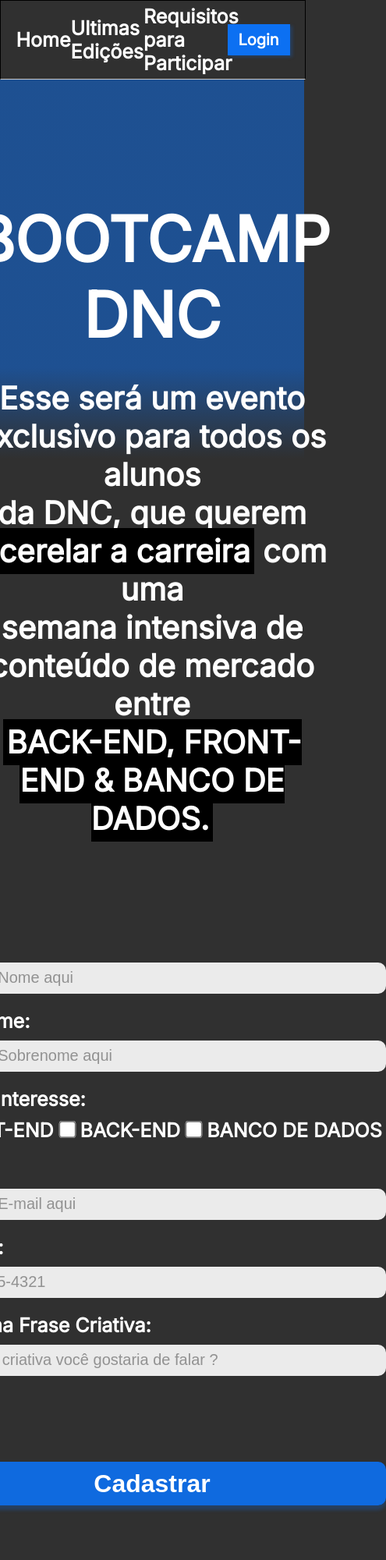
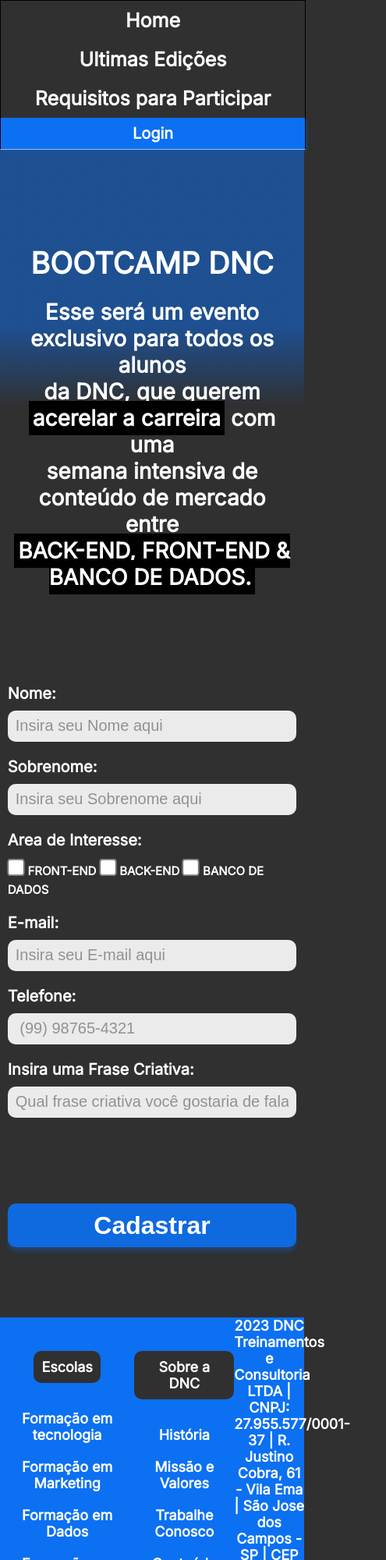
Before and after one commit to FgsMeireles/bootcampDNC, a plain HTML site: page index.html in a window 390 px wide. Shown: the top 2000 px of the page at 78% size, 495 px wide, since content can reach past the window. Drawn offline with Linux system fonts and the light colour scheme.

Commit message:
Adicionando media Query Mobile

```diff
--- a/index.html
+++ b/index.html
@@ -68,7 +68,7 @@
     </section>
 
     <footer>
-        <div classe="linha1">
+        <div class="linha1">
             <nav>
                 <h5> Escolas </h5>
                 <ul>
@@ -77,7 +77,7 @@
                     </li>
 
                     <li>
-                        <a href=""> Formação em Matketing </a>
+                        <a href=""> Formação em Marketing</a>
                     </li>
 
                     <li>
--- a/style.css
+++ b/style.css
@@ -60,7 +60,7 @@
                     background-color: var(--azul-dnc);
 
                     height: 40px;
-                    width: 80px;
+                    width: 100px;
 
                     font-family: inter;
                     font-size: 20px;
@@ -185,4 +185,131 @@
 
         footer .linha1{
             display:flex;
+            justify-content: space-around;
+            align-items: center;
         }
+
+        footer ul{
+            list-style: none;
+            margin: 0px;
+            padding: 0px;
+            font-size: 18px;
+        }
+
+        footer nav{
+            display: flex;
+            flex-direction: column;
+            align-items: center;
+
+            height: 330px;
+        }
+
+        footer h5{
+            text-align: center;
+            color: white;
+            font-family: var(--fonte-padrao);
+            font-weight: 800;
+            font-size: 18px;
+
+            background-color: var(--preto-dnc);
+            border-radius: 10px;
+            padding: 10px 10px 10px 10px;
+            margin-bottom: 15px;
+        }
+
+        footer ul li{
+            text-align: center;
+            color: white;
+            font-weight: 600;
+            font-family: var(--fonte-padrao);
+
+            margin: 20px 0px 20px 0px;
+        }
+
+        footer ul li a{
+            color: white;
+            text-decoration: none;
+        }
+
+        footer ul li a:hover{
+            color:var(--cinza-hover)
+        }
+
+        footer .endereço{
+            color: white;
+            font-family: var(--fonte-padrao);
+            font-weight: 600;
+            font-size: 18px;
+            text-align: center;
+            width: 23%;
+        }
+
+        footer .linha2{
+            display: flex;
+            justify-content: center;
+            margin: 0px;
+            padding: 10px;
+        }
+
+        footer .linha2 a{
+            font-family: var(--fonte-padrao);
+            font-size: 18px;
+            font-weight: 600;
+            color:white;
+            text-decoration: none;
+            padding: 2%;
+        }
+
+        footer .linha2 a:first-child{
+            margin-right: 2px solid  white;
+        }
+
+        footer .linha2:hover{
+            color: var(--cinza-hover);
+        }
+
+@media only screen and (max-width: 600px){
+
+    /* Menu */
+    #principal{
+        flex-direction: column;
+        height: auto;
+    }
+
+    #menu{
+        flex-direction: column;
+        width: 100%;
+        margin: 0px;
+    }
+
+    #menu a{
+        display: flex;
+        align-items: center;
+        height: 50px;
+    }
+
+    #principal button{
+        width: 100%;
+        margin: 0px;
+    }
+
+    /* Section */
+
+    section h1{
+        font-size: 38px;
+    }
+
+    section h2{
+        font-size: 28px;
+        padding: 0px 15px 0px 15px;
+    }
+
+    form{
+        width: 95%;
+        font-size: 20px;
+    }
+
+    .checkboxItens label{
+        font-size: 15px;
+    }
+}
```
